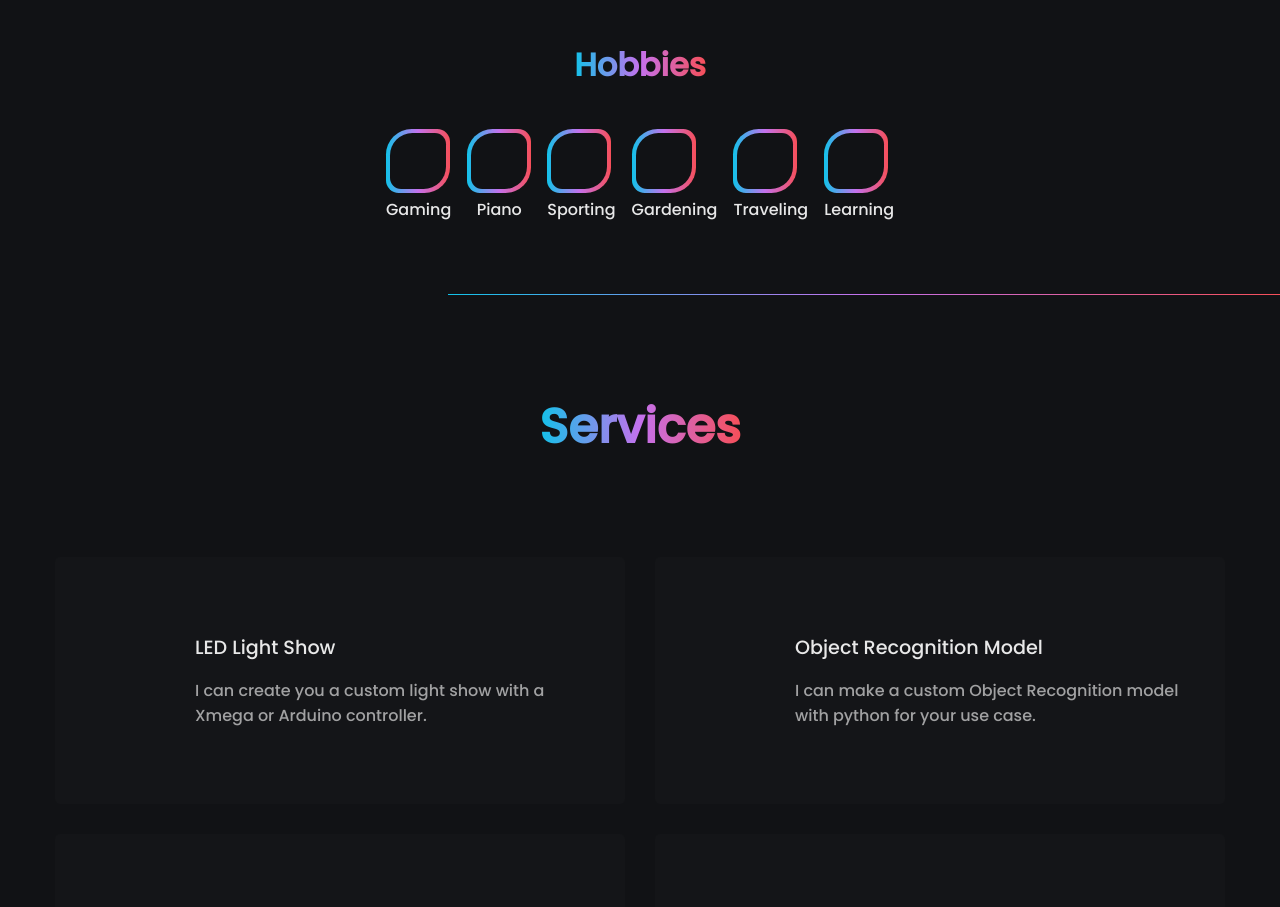
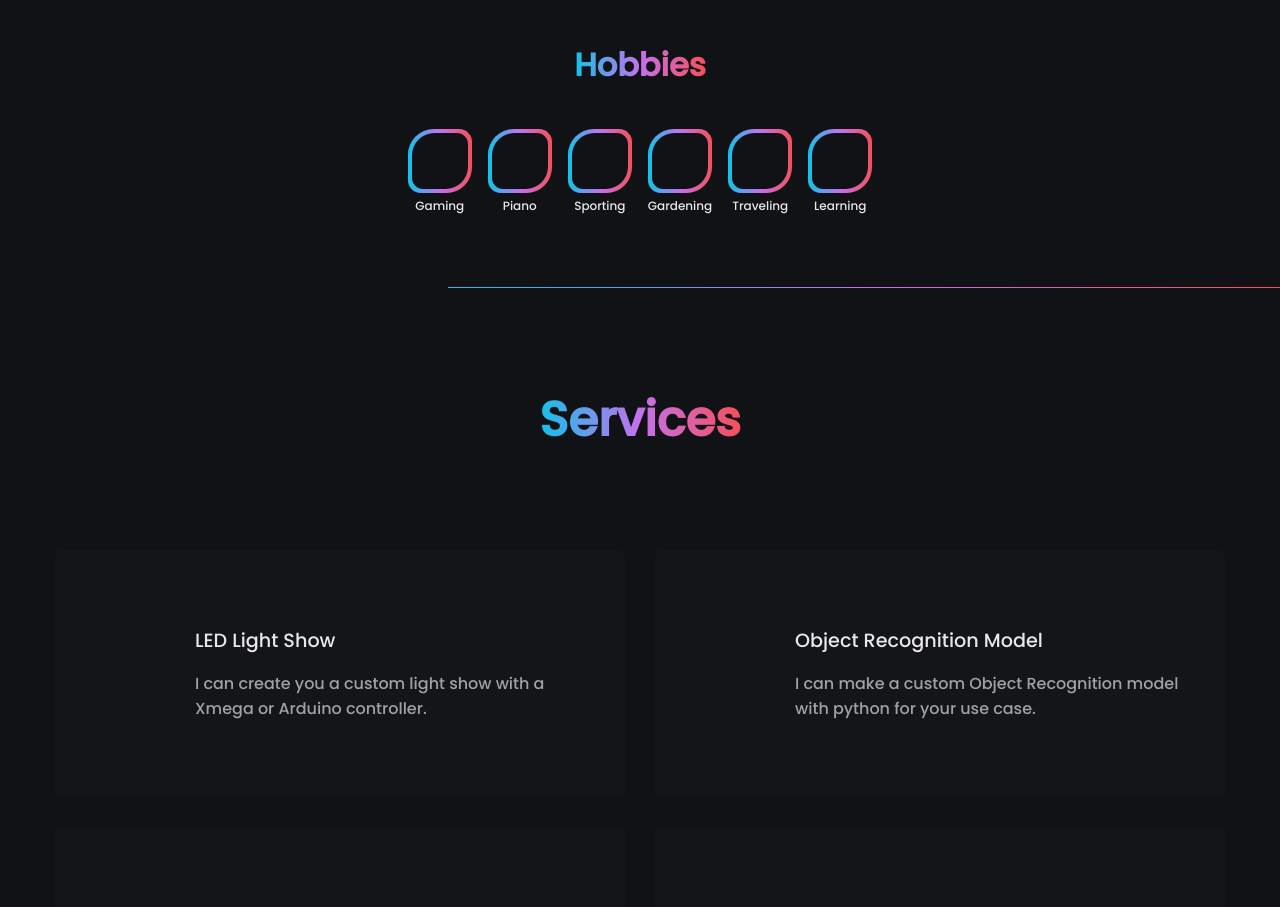
Before and after one commit to omwro/portfolio-az, a Vue app: page / in a window 1280 px wide. Shown: the part 960-1867 px from the top of the page. Built offline with nearby package versions, Linux system fonts and the light colour scheme.

Commit message:
minor responsive fixes

```diff
--- a/src/components/ScrollToTop.vue
+++ b/src/components/ScrollToTop.vue
@@ -33,18 +33,23 @@ export default {
 </script>
 
 <style lang="scss" scoped>
+@import "src/main";
 .scroll-to-top {
     visibility: hidden;
     opacity: 0;
     position: fixed;
     bottom: 32px;
     right: 32px;
-    padding: 11.5px 18px;
+    padding: 13.5px 18px;
     border-radius: 100%;
     border: solid 1px white;
     overflow: hidden;
     cursor: pointer;
     transition: visibility 1s, opacity 0.5s linear;
+
+    @media screen and (min-width: $screen-sm) {
+        padding: 11.5px 18px;
+    }
 
     &.visible {
         visibility: visible;
--- a/src/sections/About.vue
+++ b/src/sections/About.vue
@@ -50,6 +50,7 @@ h2 {
         flex-direction: column;
         margin: 8px;
         text-align: center;
+        align-items: center;
 
         .hobby-icon-border {
             display: flex;
@@ -64,7 +65,7 @@ h2 {
                 display: flex;
                 width: 56px;
                 height: 56px;
-                font-size: 3rem;
+                font-size: 32px;
                 justify-content: center;
                 align-items: center;
                 background: $background;
@@ -74,6 +75,7 @@ h2 {
 
         .hobby-text {
             margin-top: 4px;
+            font-size: 12px;
         }
     }
 }
```
